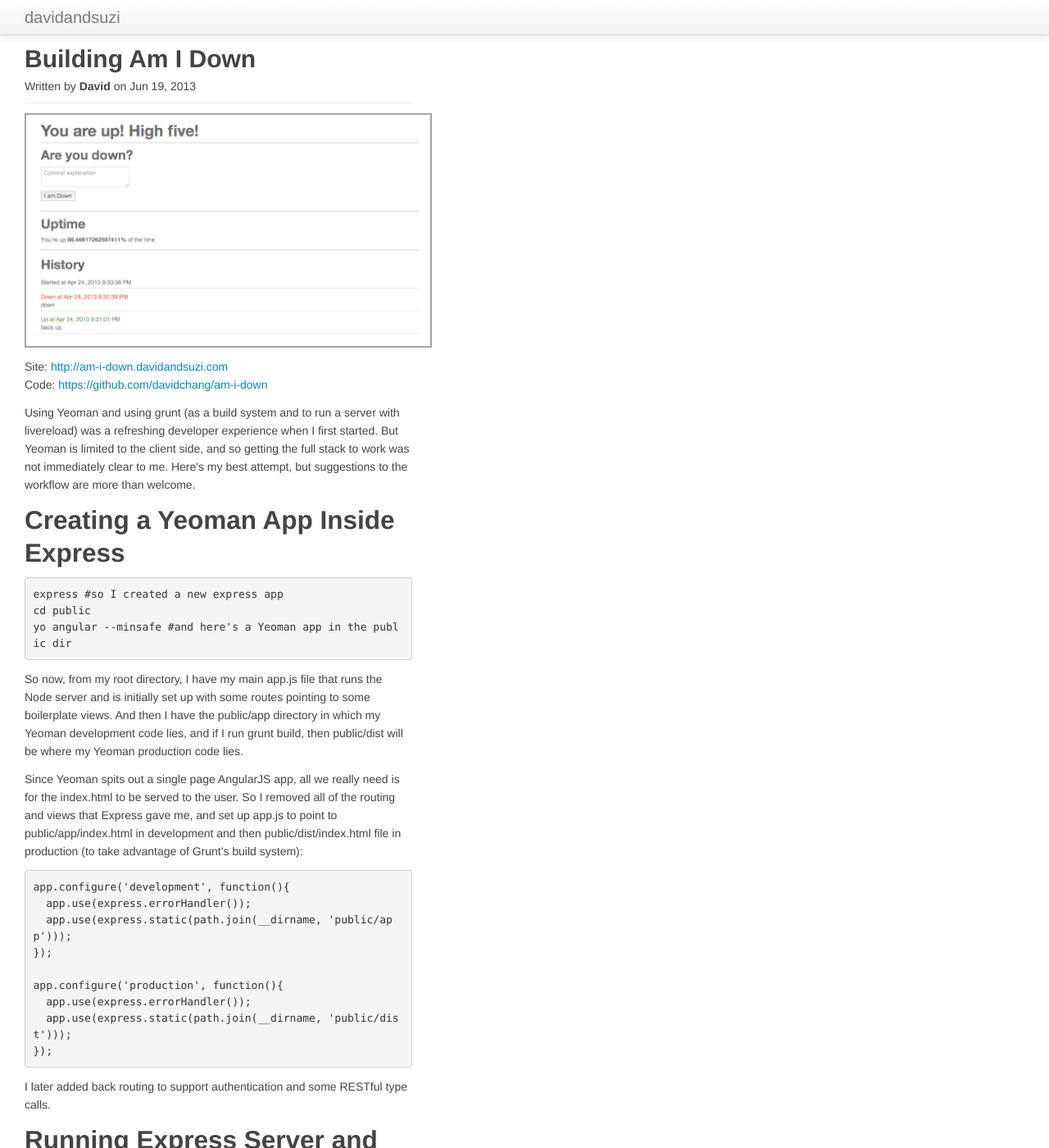
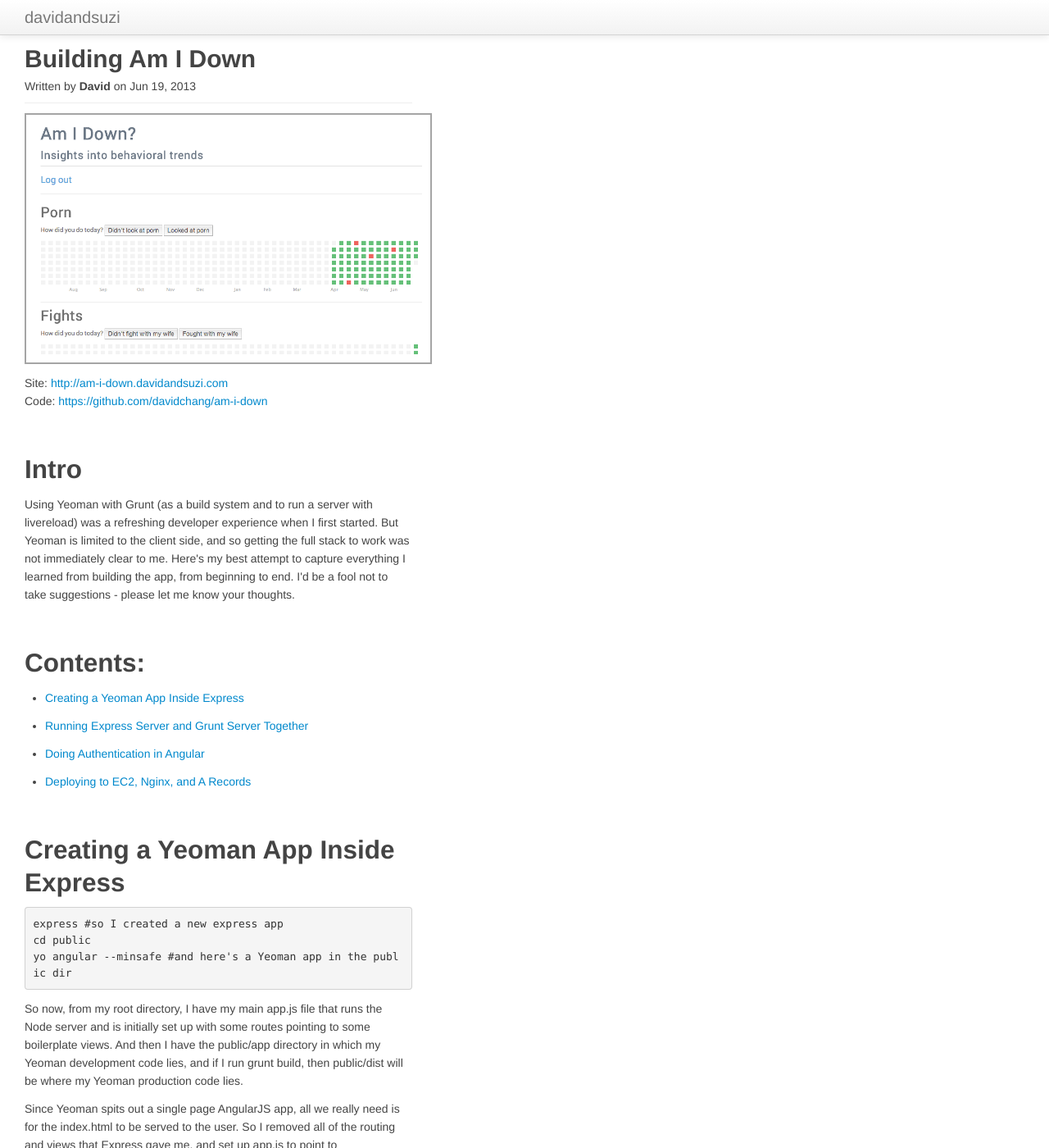
Before and after one commit to davidchang/davidandsuzi.com, a Jekyll site: the page built from _posts/2013-06-19-building-am-i-down.html, in a window 1280 px wide and 1400 px high. Shown: the whole window at 82% size. Built offline with Jekyll 4.4.1, drawn with Linux system fonts in a browser that asks for light colours; some of the changed text lies outside the part shown.

Commit message:
Publishing new post

```diff
--- a/_posts/2013-06-19-building-am-i-down.html
+++ b/_posts/2013-06-19-building-am-i-down.html
@@ -1,6 +1,6 @@
 ---
 title: Building Am I Down
-description:
+description: What I learned building Am I Down, an app that offers insight into behavioral trends, with Express/Yeoman/MongoDb and hosted on EC2
 tags:
 - Code
 - david
@@ -21,20 +21,33 @@ category: David
 .img:hover {
     opacity: 1.0;
 }
+h2 {
+  padding-top: 40px;
+}
 </style>
 <p>
-<a href='http://am-i-down.davidandsuzi.com'><img class='img' src="../imgs/amIDown.png"/></a>
+<a href='http://am-i-down.davidandsuzi.com'><img class='img' src="../imgs/amIDownFullApp.png"/></a>
 </p>
 <p>
 <div>Site: <a href='http://am-i-down.davidandsuzi.com/'>http://am-i-down.davidandsuzi.com</a></div>
 <div>Code: <a href='https://github.com/davidchang/am-i-down'>https://github.com/davidchang/am-i-down</a></div>
 </p>
 
+<h2>Intro</h2>
+
 <p>
-Using Yeoman and using grunt (as a build system and to run a server with livereload) was a refreshing developer experience when I first started. But Yeoman is limited to the client side, and so getting the full stack to work was not immediately clear to me. Here's my best attempt, but suggestions to the workflow are more than welcome.
+Using Yeoman with Grunt (as a build system and to run a server with livereload) was a refreshing developer experience when I first started. But Yeoman is limited to the client side, and so getting the full stack to work was not immediately clear to me. Here's my best attempt to capture everything I learned from building the app, from beginning to end. I'd be a fool not to take suggestions - please let me know your thoughts.
 </p>
 
-<h2>Creating a Yeoman App Inside Express</h2>
+<h2>Contents:</h2>
+<ul>
+<li><a href='#creatingYeomanInsideExpress'>Creating a Yeoman App Inside Express</a></li>
+<li><a href='#runningExpressGruntServer'>Running Express Server and Grunt Server Together</a></li>
+<li><a href='#authenticationInAngular'>Doing Authentication in Angular</a></li>
+<li><a href='#deployingToEc2'>Deploying to EC2, Nginx, and A Records</a></li>
+</ul>
+
+<h2 id='creatingYeomanInsideExpress'>Creating a Yeoman App Inside Express</h2>
 
 <pre>
 express #so I created a new express app
@@ -66,7 +79,7 @@ app.configure('production', function(){
 I later added back routing to support authentication and some RESTful type calls.
 </p>
 
-<h2>
+<h2 id='runningExpressGruntServer'>
 Running Express Server and Grunt Server Together
 </h2>
 
@@ -140,8 +153,8 @@ compass: {
 You can view source at: <a href='https://github.com/davidchang/am-i-down/blob/master/public/Gruntfile.js'>https://github.com/davidchang/am-i-down/blob/master/public/Gruntfile.js</a>
 </p>
 
-<h2>
-Authentication in Angular
+<h2 id='authenticationInAngular'>
+Doing Authentication in Angular
 </h2>
 
 <p>
@@ -168,8 +181,8 @@ Here's the service: <a href='https://github.com/davidchang/am-i-down/blob/master
 Then I wrote a bunch of code and finally got to the point where I could deploy.
 </p>
 
-<h2>
-Deploying to EC2
+<h2 id='deployingToEc2'>
+Deploying to EC2, Nginx, and A Records
 </h2>
 
 <p>
```
Also changed, not shown: other parts of _posts/2013-06-19-building-am-i-down.html (+2 -0 lines), imgs/amIDownFullApp.png (added).
